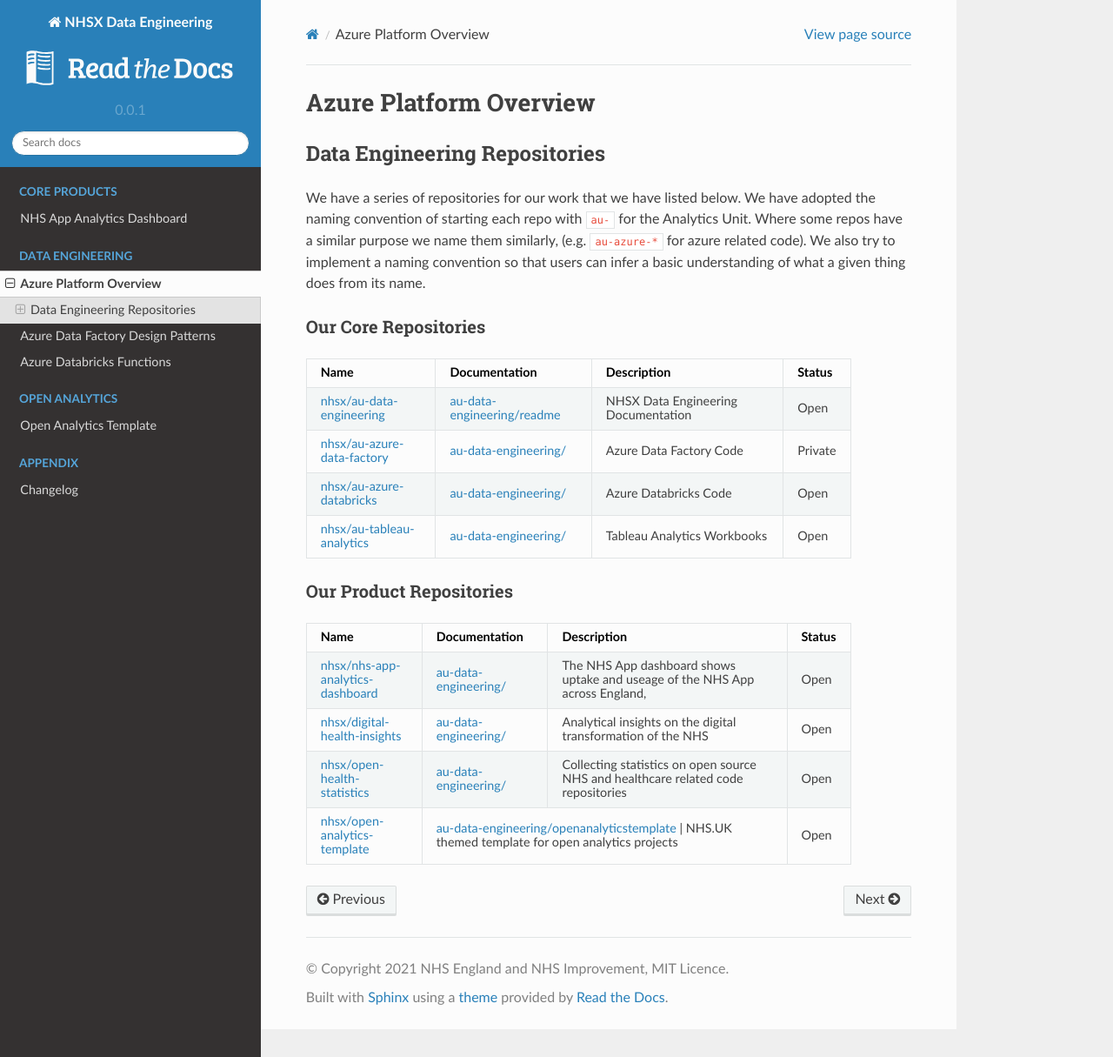
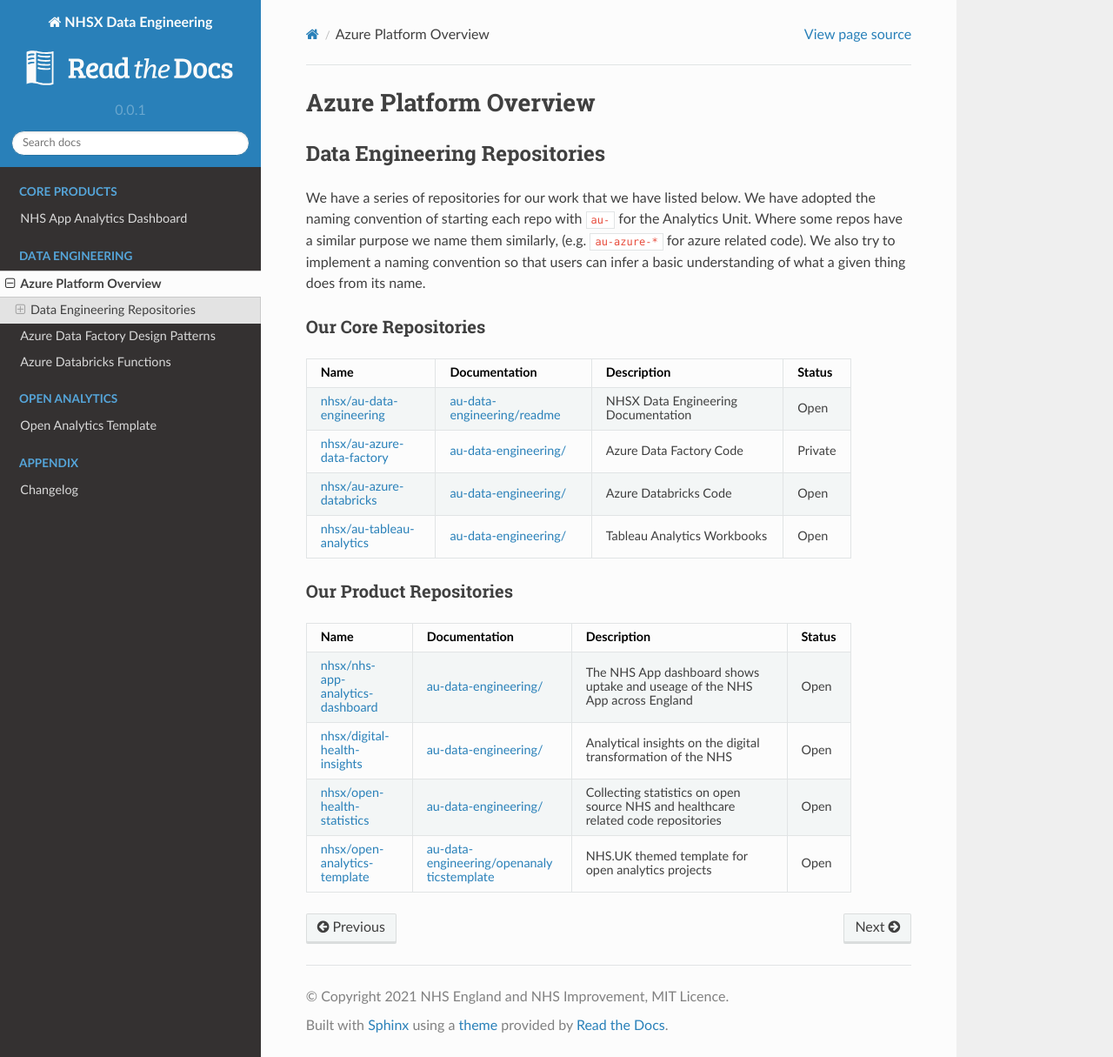
Before and after one commit to nhsx/au-data-engineering, a Sphinx documentation site: the page built from docs/source/readme.rst, in a window 1280 px wide and 1215 px high. Shown: the whole window at 87% size. Built offline with Sphinx 7.4.7 and the Read the Docs theme 2.0.0, drawn with Linux system fonts in a browser that asks for light colours.

```diff
--- a/docs/source/readme.rst
+++ b/docs/source/readme.rst
@@ -33,11 +33,11 @@ Our Product Repositories
 +----------------------------------------------------------------------------------------------+------------------------------------------------------------------------------------------------------------------------+------------------------------------------------------------------------------------------+----------+
 | Name                                                                                         | Documentation                                                                                                          | Description                                                                              | Status   |
 +==============================================================================================+========================================================================================================================+==========================================================================================+==========+
-| `nhsx/nhs-app-analytics-dashboard <https://github.com/nhsx/nhs-app-analytics-dashboard>`__   | `au-data-engineering/ <https://nhsx.github.io/au-data-engineering/>`__                                                 | The NHS App dashboard shows uptake and useage of the NHS App across England,             | Open     |
+| `nhsx/nhs-app-analytics-dashboard <https://github.com/nhsx/nhs-app-analytics-dashboard>`__   | `au-data-engineering/ <https://nhsx.github.io/au-data-engineering/>`__                                                 | The NHS App dashboard shows uptake and useage of the NHS App across England              | Open     |
 +----------------------------------------------------------------------------------------------+------------------------------------------------------------------------------------------------------------------------+------------------------------------------------------------------------------------------+----------+
 | `nhsx/digital-health-insights <nhsx/digital-health-insights>`__                              | `au-data-engineering/ <https://nhsx.github.io/au-data-engineering/>`__                                                 | Analytical insights on the digital transformation of the NHS                             | Open     |
 +----------------------------------------------------------------------------------------------+------------------------------------------------------------------------------------------------------------------------+------------------------------------------------------------------------------------------+----------+
 | `nhsx/open-health-statistics <https://github.com/nhsx/digital-health-insights>`__            | `au-data-engineering/ <https://nhsx.github.io/au-data-engineering/>`__                                                 | Collecting statistics on open source NHS and healthcare related code repositories        | Open     |
 +----------------------------------------------------------------------------------------------+------------------------------------------------------------------------------------------------------------------------+------------------------------------------------------------------------------------------+----------+
 | `nhsx/open-analytics-template <https://github.com/nhsx/open-analytics-template>`__           | `au-data-engineering/openanalyticstemplate <https://nhsx.github.io/au-data-engineering/openanalyticstemplate.html>`__  | NHS.UK themed template for open analytics projects                                       | Open     |
-+----------------------------------------------------------------------------------------------+-------------------------------------------------------------------------------------------------------------------------------------------------------------------------------------------------------------------+----------+
++----------------------------------------------------------------------------------------------+------------------------------------------------------------------------------------------------------------------------+------------------------------------------------------------------------------------------+----------+
```
